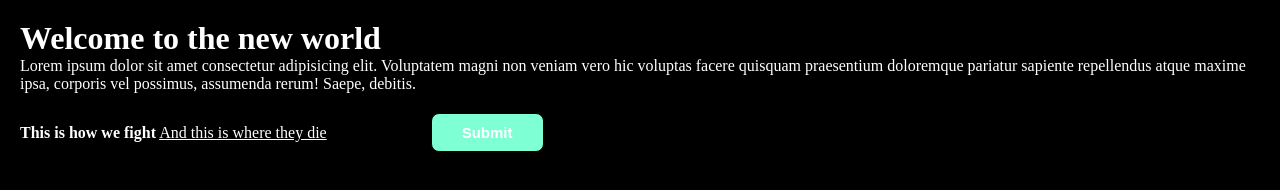
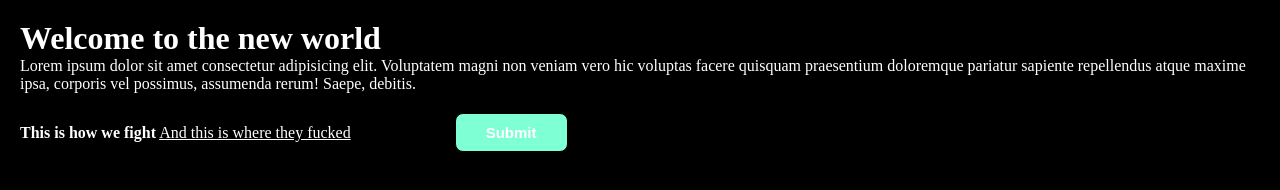
Before and after one commit to TaahaaUsman/Branch-Practice, a plain HTML site: page index.html in a window 1280 px wide. Drawn offline with Linux system fonts and the light colour scheme.

Commit message:
Adding fuck

```diff
--- a/index.html
+++ b/index.html
@@ -10,7 +10,7 @@
     <h1>Welcome to the new world</h1>
     <p>Lorem ipsum dolor sit amet consectetur adipisicing elit. Voluptatem magni non veniam vero hic voluptas facere quisquam praesentium doloremque pariatur sapiente repellendus atque maxime ipsa, corporis vel possimus, assumenda rerum! Saepe, debitis.</p>
     <b>This is how we fight</b>
-    <u>And this is where they die</u>
+    <u>And this is where they fucked</u>
     <button>Submit</button>
     <script src="script.js"></script>
 </body>
```
